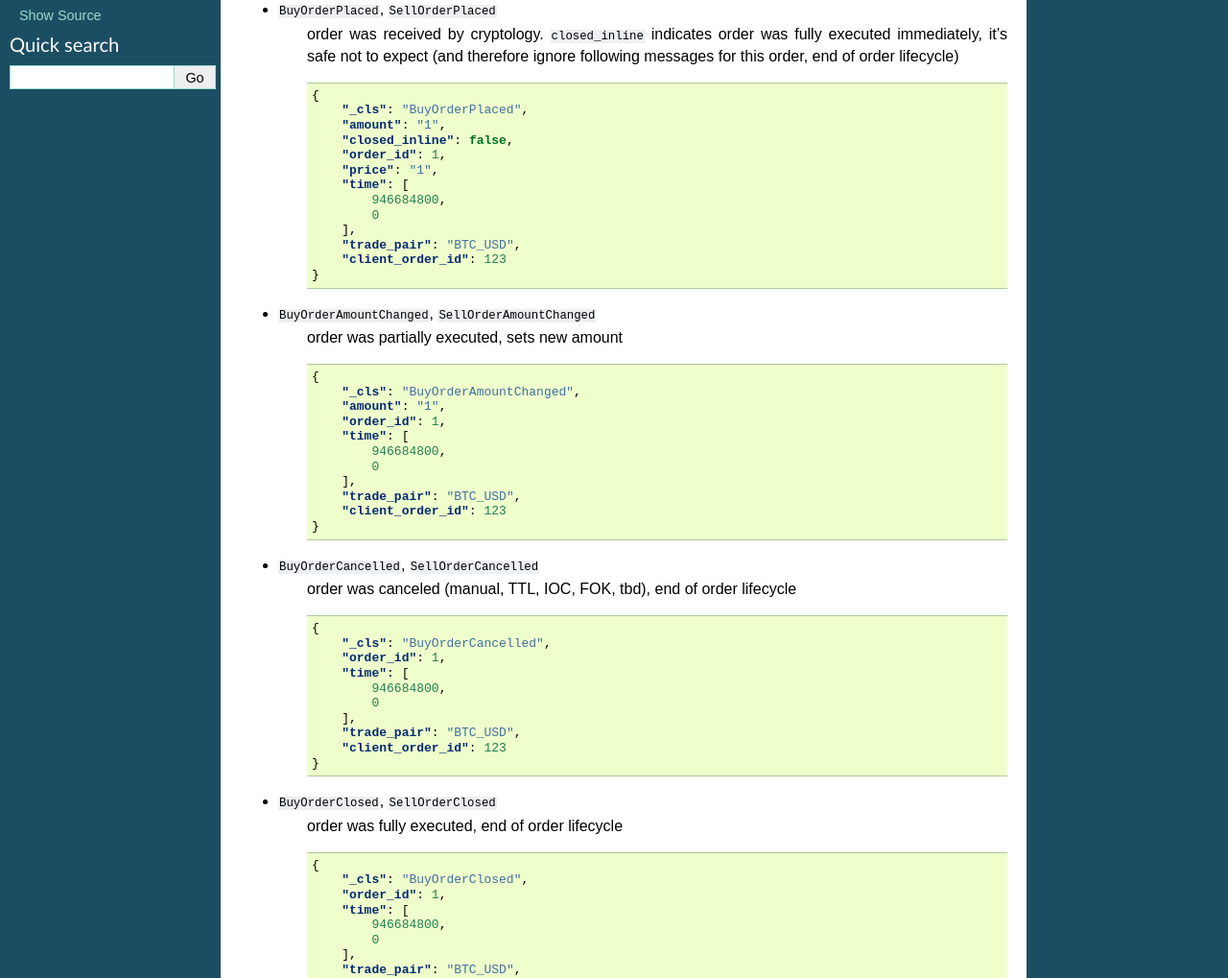
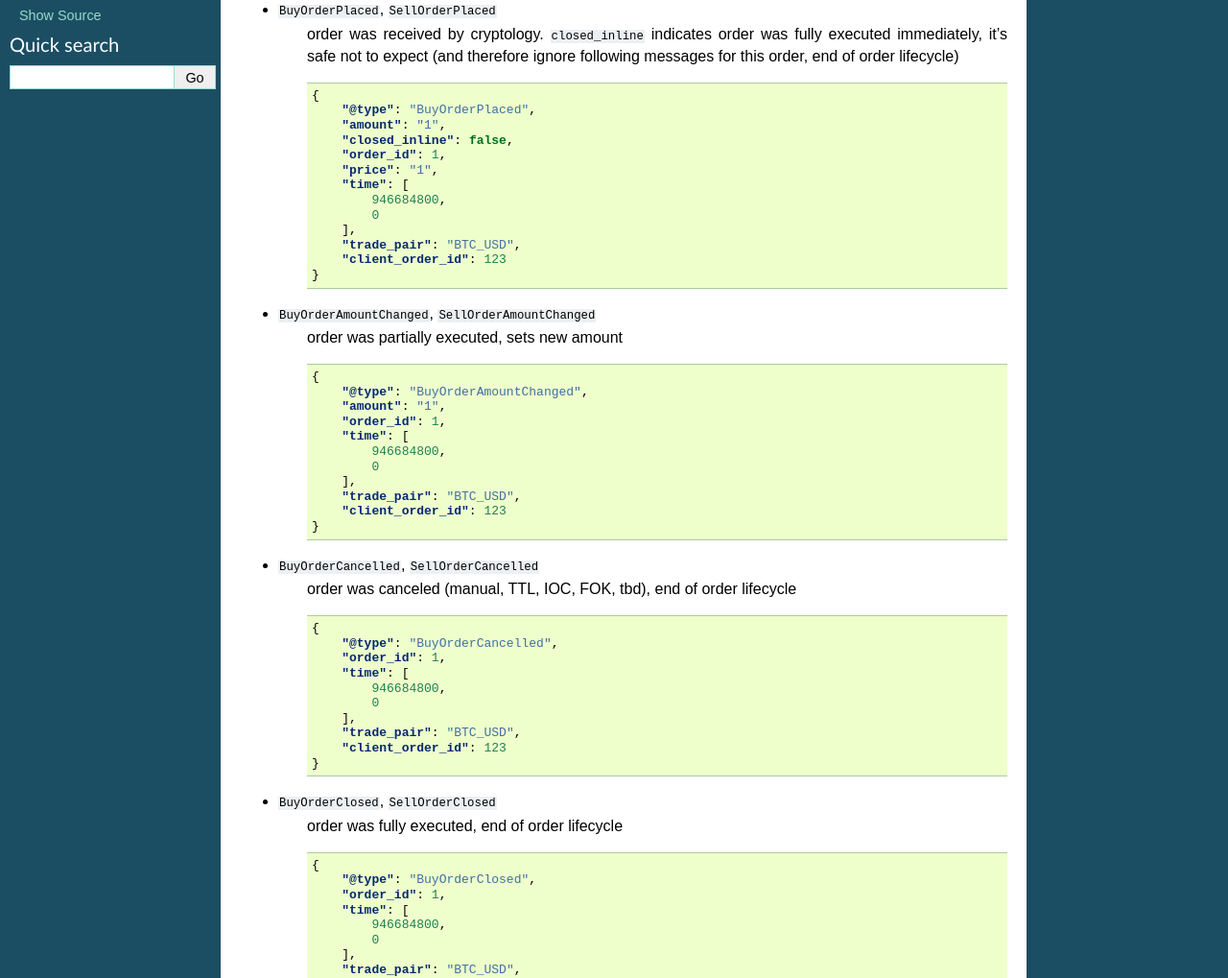
Before and after one commit to CryptologyExchange/cryptology-client-python, a Sphinx documentation site: the page built from docs/server_messages.rst, in a window 1280 px wide and 1400 px high. Shown: the part 227-1246 px from the top of the window at 96% size. Built offline with Sphinx 7.4.7, drawn with Linux system fonts in a browser that asks for light colours; some of the changed text lies outside the part shown.

Commit message:
_cls -> @type

```diff
--- a/docs/client_messages.rst
+++ b/docs/client_messages.rst
@@ -30,7 +30,7 @@ all order placement messages share same structure
 .. code-block:: json
 
     {
-        "_cls": "PlaceBuyLimitOrder",
+        "@type": "PlaceBuyLimitOrder",
         "trade_pair": "BTC_USD",
         "amount": "10.1",
         "price": "15000.3",
@@ -47,6 +47,6 @@ Order cancelation
     .. code-block:: json
 
         {
-            "_cls": "CancelOrder",
+            "@type": "CancelOrder",
             "order_id": 42
         }
--- a/docs/server_messages.rst
+++ b/docs/server_messages.rst
@@ -19,7 +19,7 @@ other partner orders)
     .. code-block:: json
 
         {
-            "_cls": "BuyOrderPlaced",
+            "@type": "BuyOrderPlaced",
             "amount": "1",
             "closed_inline": false,
             "order_id": 1,
@@ -38,7 +38,7 @@ other partner orders)
     .. code-block:: json
 
         {
-            "_cls": "BuyOrderAmountChanged",
+            "@type": "BuyOrderAmountChanged",
             "amount": "1",
             "order_id": 1,
             "time": [
@@ -55,7 +55,7 @@ other partner orders)
     .. code-block:: json
 
         {
-            "_cls": "BuyOrderCancelled",
+            "@type": "BuyOrderCancelled",
             "order_id": 1,
             "time": [
                 946684800,
@@ -71,7 +71,7 @@ other partner orders)
     .. code-block:: json
 
         {
-            "_cls": "BuyOrderClosed",
+            "@type": "BuyOrderClosed",
             "order_id": 1,
             "time": [
                 946684800,
@@ -90,7 +90,7 @@ Wallet
     .. code-block:: json
 
         {
-            "_cls": "SetBalance",
+            "@type": "SetBalance",
             "balance": "1",
             "change": "1",
             "currency": "USD",
@@ -111,7 +111,7 @@ General
     .. code-block:: json
 
         {
-            "_cls": "AnonymousTrade",
+            "@type": "AnonymousTrade",
             "amount": "1",
             "maker_buy": false,
             "price": "1",
@@ -132,7 +132,7 @@ General
     .. code-block:: json
 
         {
-            "_cls": "OrderBookAgg",
+            "@type": "OrderBookAgg",
             "buy_levels": {
                 "1": "1"
             },
```
